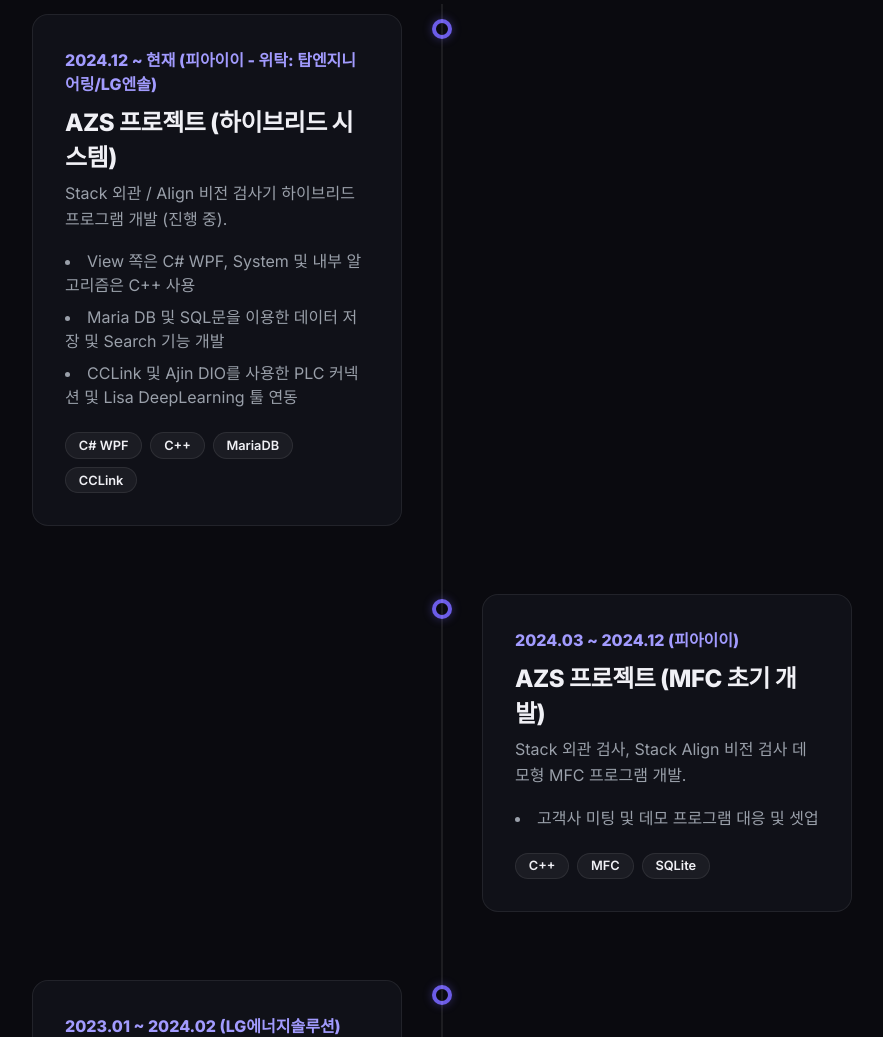
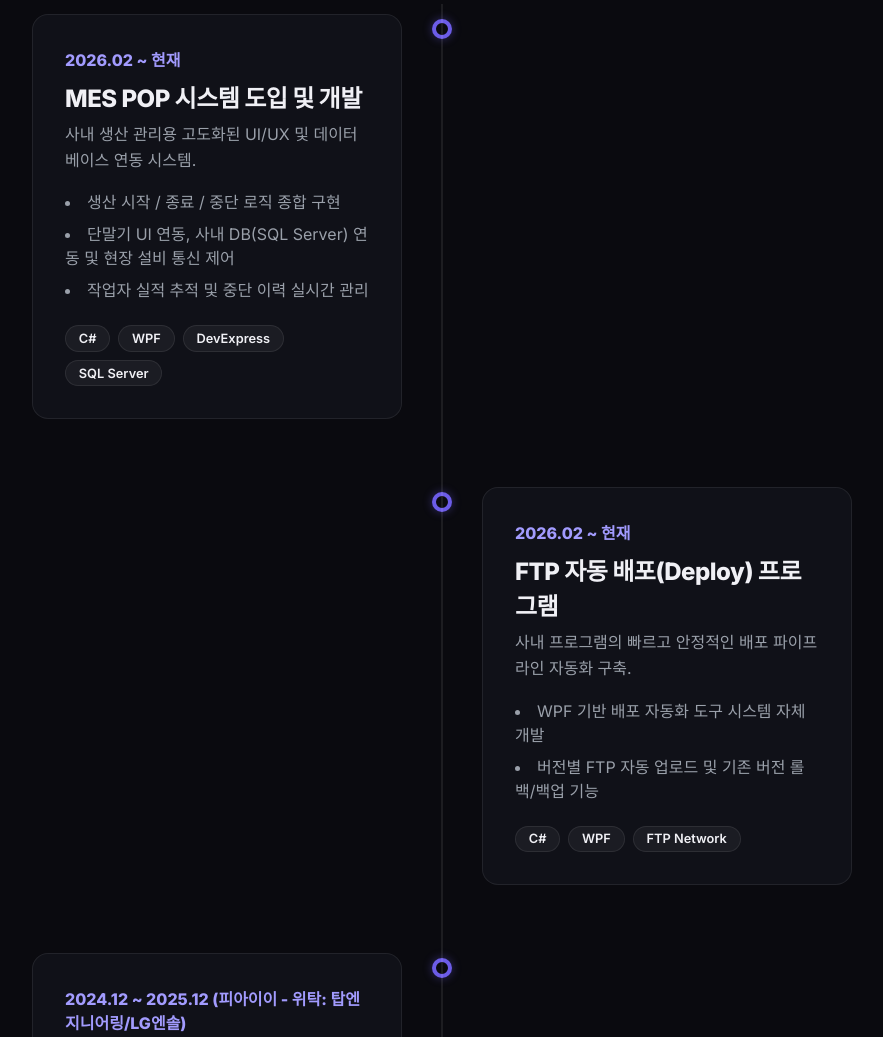
Before and after one commit to Project-Jay/Project-Jay.github.io, a website built with Vite: page index.html in a window 1280 px wide. Shown: the part 2679-3716 px from the top of the page, without its empty margins (198-1081 px from the left). Built offline with nearby package versions, Linux system fonts and the light colour scheme; animation ran at ten frames a second.

Commit message:
Update index.html

```diff
--- a/index.html
+++ b/index.html
@@ -108,13 +108,48 @@
                     <h2 class="section-title reveal-text">Experience & Projects</h2>
                     <div class="timeline">
 
+                        <!-- Timeline Current 1 -->
+                        <div class="timeline-item slide-in-left">
+                            <div class="timeline-dot"></div>
+                            <div class="timeline-content card-glow">
+                                <span class="timeline-date">2026.02 ~ 현재</span>
+                                <h3 class="timeline-title">MES POP 시스템 도입 및 개발</h3>
+                                <p class="timeline-desc">사내 생산 관리용 고도화된 UI/UX 및 데이터베이스 연동 시스템.</p>
+                                <ul class="timeline-details">
+                                    <li>생산 시작 / 종료 / 중단 로직 종합 구현</li>
+                                    <li>단말기 UI 연동, 사내 DB(SQL Server) 연동 및 현장 설비 통신 제어</li>
+                                    <li>작업자 실적 추적 및 중단 이력 실시간 관리</li>
+                                </ul>
+                                <div class="tech-tags">
+                                    <span>C#</span><span>WPF</span><span>DevExpress</span><span>SQL Server</span>
+                                </div>
+                            </div>
+                        </div>
+
+                        <!-- Timeline Current 2 -->
+                        <div class="timeline-item slide-in-right">
+                            <div class="timeline-dot"></div>
+                            <div class="timeline-content card-glow">
+                                <span class="timeline-date">2026.02 ~ 현재</span>
+                                <h3 class="timeline-title">FTP 자동 배포(Deploy) 프로그램</h3>
+                                <p class="timeline-desc">사내 프로그램의 빠르고 안정적인 배포 파이프라인 자동화 구축.</p>
+                                <ul class="timeline-details">
+                                    <li>WPF 기반 배포 자동화 도구 시스템 자체 개발</li>
+                                    <li>버전별 FTP 자동 업로드 및 기존 버전 롤백/백업 기능</li>
+                                </ul>
+                                <div class="tech-tags">
+                                    <span>C#</span><span>WPF</span><span>FTP Network</span>
+                                </div>
+                            </div>
+                        </div>
+
                         <!-- Timeline PIE 5 -->
                         <div class="timeline-item slide-in-left">
                             <div class="timeline-dot"></div>
                             <div class="timeline-content card-glow">
-                                <span class="timeline-date">2024.12 ~ 현재 (피아이이 - 위탁: 탑엔지니어링/LG엔솔)</span>
+                                <span class="timeline-date">2024.12 ~ 2025.12 (피아이이 - 위탁: 탑엔지니어링/LG엔솔)</span>
                                 <h3 class="timeline-title">AZS 프로젝트 (하이브리드 시스템)</h3>
-                                <p class="timeline-desc">Stack 외관 / Align 비전 검사기 하이브리드 프로그램 개발 (진행 중).</p>
+                                <p class="timeline-desc">Stack 외관 / Align 비전 검사기 하이브리드 프로그램 개발.</p>
                                 <ul class="timeline-details">
                                     <li>View 쪽은 C# WPF, System 및 내부 알고리즘은 C++ 사용</li>
                                     <li>Maria DB 및 SQL문을 이용한 데이터 저장 및 Search 기능 개발</li>
@@ -193,23 +228,6 @@
                             </div>
                         </div>
 
-                        <!-- Previous Entry (MES/FTP) -->
-                        <div class="timeline-item slide-in-right">
-                            <div class="timeline-dot"></div>
-                            <div class="timeline-content card-glow">
-                                <span class="timeline-date">기타 주요 프로젝트</span>
-                                <h3 class="timeline-title">MES POP / FTP 자동 배포 도구</h3>
-                                <p class="timeline-desc">사내 생산 관리 및 파이프라인 자동화 모듈.</p>
-                                <ul class="timeline-details">
-                                    <li>단말기 UI + DB 연동 + 현장 설비 통신 연동 경험</li>
-                                    <li>WPF 기반 배포 자동화, 버전별 FTP 자동 업로드 및 백업</li>
-                                </ul>
-                                <div class="tech-tags">
-                                    <span>C#</span><span>WPF</span><span>DevExpress</span>
-                                </div>
-                            </div>
-                        </div>
-
                     </div>
                 </div>
             </section>
```
